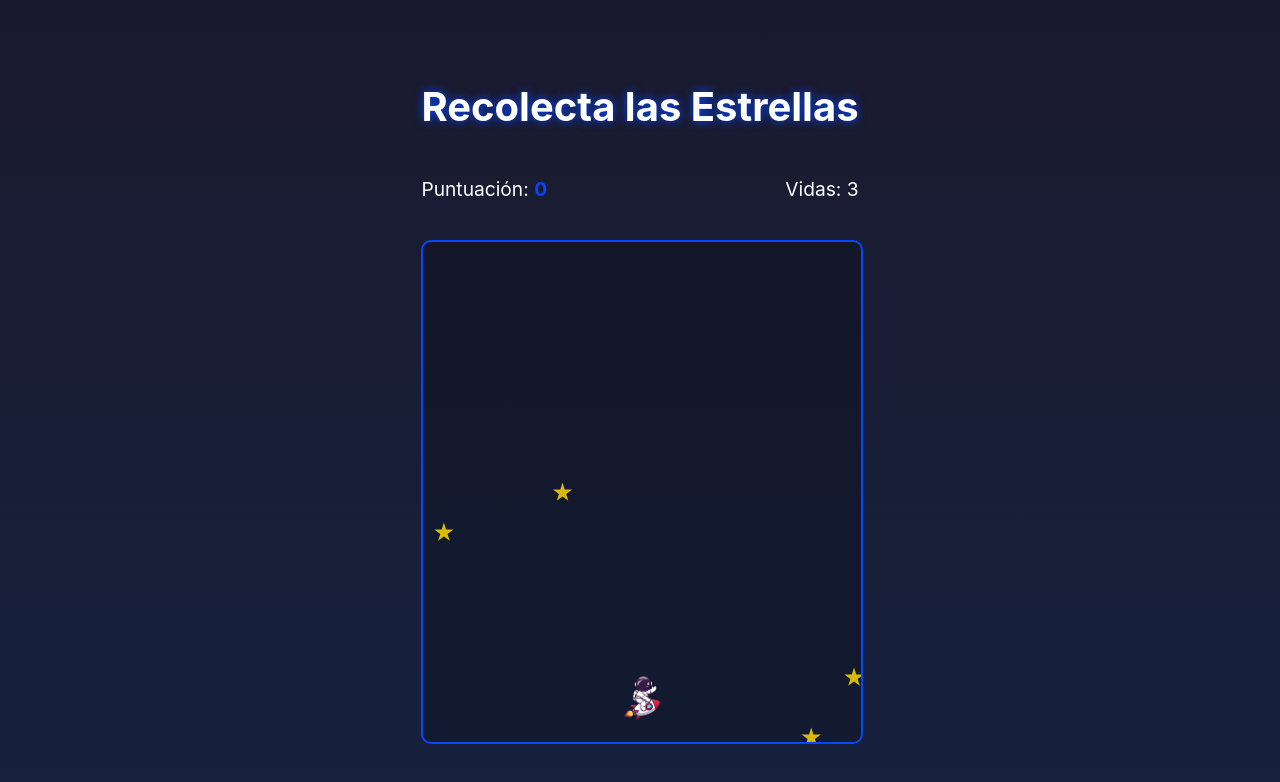
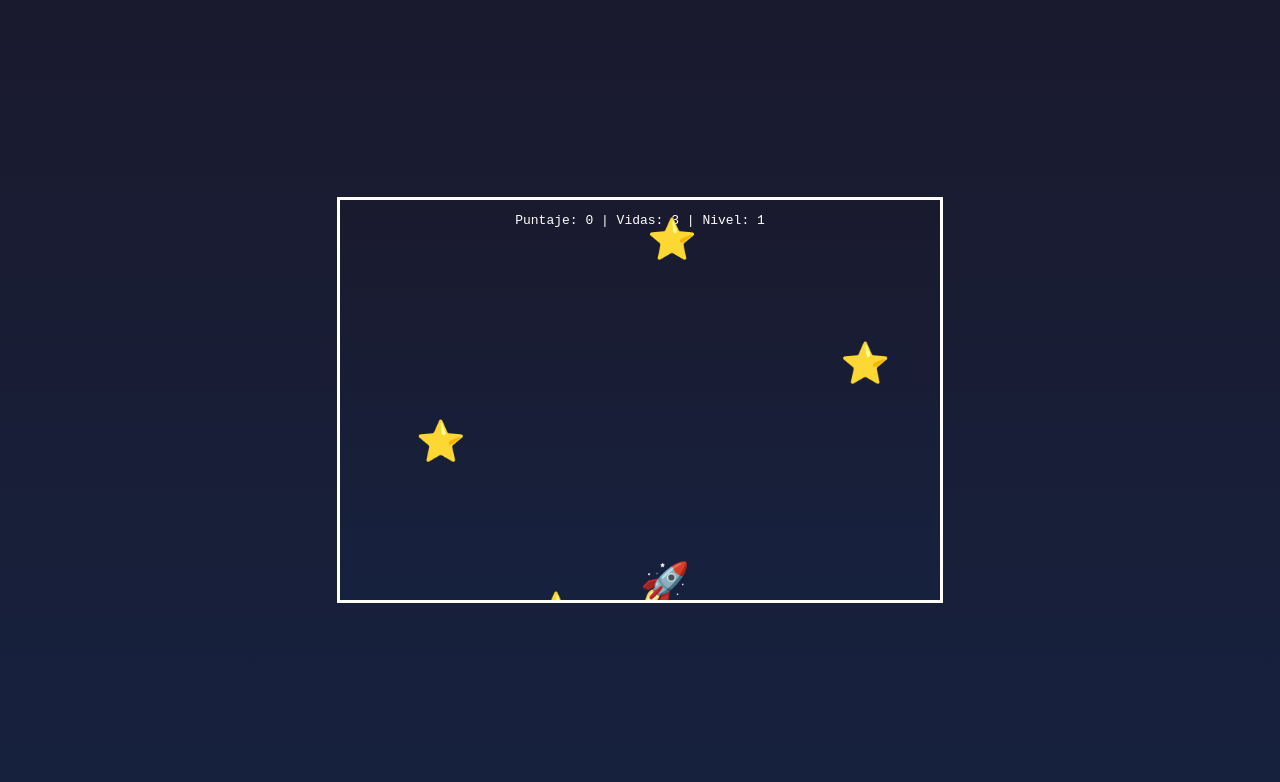
Before and after one commit to Lau-Pere/star-collection-game, an Angular app: page /star-collection-game/ in a window 1280 px wide. Shown: the top 782 px of the page. Built offline with nearby package versions, Linux system fonts and the light colour scheme.

Commit message:
Agregué lógica de niveles, estrellas y meteoritos

```diff
--- a/src/app/app.component.css
+++ b/src/app/app.component.css
@@ -1,127 +1,23 @@
-.container {
-  max-width: 800px;
-  margin: 0 auto;
-  padding: 20px;
-  font-family: "Inter", -apple-system, BlinkMacSystemFont, "Segoe UI", Roboto, Helvetica, Arial, sans-serif;
-  --bright-blue: oklch(51.01% 0.274 263.83);
-  --hot-red: oklch(61.42% 0.238 15.34);
-  --gray-900: oklch(19.37% 0.006 300.98);
-  --gray-700: oklch(36.98% 0.014 302.71);
-  --star-yellow: #ffd700;
+.game-container {
+  position: relative;
+  width: 600px;
+  height: 400px;
+  background: linear-gradient(180deg, #1a1a2e, #16213e);
+  overflow: hidden;
+  border: 3px solid white;
+  margin: 20px auto;
+  user-select: none;
 }
 
-body {
-  background: linear-gradient(180deg, #1a1a2e 0%, #16213e 100%);
-  margin: 0;
-  min-height: 100vh;
+.player, .star, .meteor {
+  position: absolute;
+  font-size: 2.5rem;
+  pointer-events: none;
 }
 
-h1 {
-  color: #fff;
+.scoreboard {
+  color: white;
   text-align: center;
-  font-size: 2.5rem;
-  text-shadow: 0 0 10px var(--bright-blue);
+  margin-top: 10px;
+  font-family: monospace;
 }
-
-.stats {
-  display: flex;
-  justify-content: space-between;
-  color: #fff;
-  font-size: 1.2rem;
-  margin-bottom: 20px;
-}
-
-.score {
-  font-weight: bold;
-  color: var(--bright-blue);
-  animation: pulse 1.5s infinite;
-}
-
-.game-area {
-  position: relative;
-  width: 100%;
-  height: 500px;
-  background: rgba(0, 0, 0, 0.2);
-  border: 2px solid var(--bright-blue);
-  border-radius: 10px;
-  overflow: hidden;
-}
-
-.player {
-  position: absolute;
-  width: 60px;
-  height: 60px;
-  background: url('assets/lindo-astronauta.png') no-repeat center;
-  background-size: contain;
-  transform: translate(-50%, -50%);
-  transition: all 0.1s ease;
-  animation: bounce 0.5s infinite alternate;
-}
-
-.star {
-  position: absolute;
-  width: 20px;
-  height: 20px;
-  background: var(--star-yellow);
-  clip-path: polygon(50% 0%, 61% 35%, 98% 35%, 68% 57%, 79% 91%, 50% 70%, 21% 91%, 32% 57%, 2% 35%, 39% 35%);
-  transform: translate(-50%, -50%);
-  animation: twinkle 0.5s infinite;
-}
-
-.game-over {
-  position: absolute;
-  top: 50%;
-  left: 50%;
-  transform: translate(-50%, -50%);
-  text-align: center;
-  background: rgba(0, 0, 0, 0.8);
-  padding: 20px;
-  border-radius: 10px;
-  color: #fff;
-  animation: fadeIn 0.5s;
-}
-
-.game-over h2 {
-  color: var(--hot-red);
-  margin: 0 0 10px;
-}
-
-.game-over p {
-  margin: 0 0 20px;
-}
-
-.game-over button {
-  padding: 10px 20px;
-  background: var(--bright-blue);
-  color: white;
-  border: none;
-  border-radius: 5px;
-  cursor: pointer;
-  transition: transform 0.2s;
-}
-
-.game-over button:hover {
-  transform: scale(1.1);
-}
-
-@keyframes twinkle {
-  0% { opacity: 1; }
-  50% { opacity: 0.5; }
-  100% { opacity: 1; }
-}
-
-@keyframes bounce {
-  0% { transform: translate(-50%, -40%); }
-  100% { transform: translate(-50%, -60%); }
-}
-
-@keyframes pulse {
-  0% { transform: scale(1); }
-  50% { transform: scale(1.1); }
-  100% { transform: scale(1); }
-}
-
-@keyframes fadeIn {
-  0% { opacity: 0; }
-  100% { opacity: 1; }
-}
--- a/src/app/app.component.html
+++ b/src/app/app.component.html
@@ -1,18 +1,33 @@
-<div class="container">
-  <h1>{{ title }}</h1>
-  <div class="stats">
-    <p>Puntuación: <span class="score">{{ score }}</span></p>
-    <p>Vidas: {{ lives }}</p>
+<div class="game-container">
+  <div
+    class="player"
+    [style.left.%]="playerPosition.x"
+    [style.top.%]="playerPosition.y"
+  >
+    🚀
   </div>
 
-  <div class="game-area">
-    <div class="player" [style.left.%]="playerPosition.x" [style.top.%]="playerPosition.y"></div>
-    <div *ngFor="let star of stars" class="star" [style.left.%]="star.x" [style.top.%]="star.y"></div>
+  <div
+    class="star"
+    *ngFor="let star of stars"
+    [style.left.%]="star.x"
+    [style.top.%]="star.y"
+  >
+    ⭐
   </div>
 
-  <div *ngIf="gameOver" class="game-over">
-    <h2>¡Juego Terminado!</h2>
-    <p>Tu puntuación final: {{ score }}</p>
-    <button (click)="restartGame()">Jugar de Nuevo</button>
+  <div
+    class="meteor"
+    *ngFor="let meteor of meteors"
+    [style.left.%]="meteor.x"
+    [style.top.%]="meteor.y"
+  >
+    ☄️
+  </div>
+
+  <div class="scoreboard">
+    <p>Puntaje: {{ score }} | Vidas: {{ lives }} | Nivel: {{ level }}</p>
+    <button *ngIf="gameOver" (click)="restartGame()">Reiniciar</button>
+    <p *ngIf="gameOver">¡Game Over! 😵‍💫</p>
   </div>
 </div>
--- a/src/app/app.component.ts
+++ b/src/app/app.component.ts
@@ -1,5 +1,11 @@
-import { Component, HostListener, OnInit } from '@angular/core';
+import { Component, OnInit, HostListener } from '@angular/core';
 import { CommonModule } from '@angular/common';
+
+interface ObjectGame {
+  x: number;
+  y: number;
+  id: number;
+}
 
 @Component({
   selector: 'app-root',
@@ -9,29 +15,42 @@ import { CommonModule } from '@angular/common';
   styleUrls: ['./app.component.css']
 })
 export class AppComponent implements OnInit {
-  title = 'Recolecta las Estrellas';
   playerPosition = { x: 50, y: 90 };
-  stars: { x: number, y: number, id: number }[] = [];
+  stars: ObjectGame[] = [];
+  meteors: ObjectGame[] = [];
   score = 0;
   lives = 3;
   gameOver = false;
   starCounter = 0;
+  meteorCounter = 0;
+  level = 1;
 
   ngOnInit() {
     this.startGameLoop();
   }
 
-  @HostListener('document:keydown', ['$event'])
+  @HostListener('window:keydown', ['$event'])
   handleKeyboardEvent(event: KeyboardEvent) {
     if (this.gameOver) return;
 
     const speed = 5;
+
     switch (event.key) {
       case 'ArrowLeft':
+      case 'a':
         this.playerPosition.x = Math.max(0, this.playerPosition.x - speed);
         break;
       case 'ArrowRight':
+      case 'd':
         this.playerPosition.x = Math.min(100, this.playerPosition.x + speed);
+        break;
+      case 'ArrowUp':
+      case 'w':
+        this.playerPosition.y = Math.max(0, this.playerPosition.y - speed);
+        break;
+      case 'ArrowDown':
+      case 's':
+        this.playerPosition.y = Math.min(100, this.playerPosition.y + speed);
         break;
     }
   }
@@ -40,51 +59,47 @@ export class AppComponent implements OnInit {
     setInterval(() => {
       if (this.gameOver) return;
 
-      if (Math.random() < 0.02) {
-        this.stars.push({
-          x: Math.random() * 100,
-          y: 0,
-          id: this.starCounter++
-        });
+      if (Math.random() < 0.03) {
+        this.stars.push({ x: Math.random() * 100, y: 0, id: this.starCounter++ });
+      }
+      if (Math.random() < 0.01 * this.level) {
+        this.meteors.push({ x: Math.random() * 100, y: 0, id: this.meteorCounter++ });
       }
 
-      this.stars = this.stars.map(star => ({
-        ...star,
-        y: star.y + 1
-      }));
+      this.stars = this.stars.map(star => ({ ...star, y: star.y + 1 + this.level * 0.3 }));
+      this.meteors = this.meteors.map(meteor => ({ ...meteor, y: meteor.y + 1 + this.level * 0.5 }));
 
       this.stars = this.stars.filter(star => {
-        const playerX = this.playerPosition.x;
-        const playerY = this.playerPosition.y;
-        const starX = star.x;
-        const starY = star.y;
-
-        if (
-          Math.abs(playerX - starX) < 10 &&
-          Math.abs(playerY - starY) < 5
-        ) {
+        if (this.isColliding(this.playerPosition, star, 10, 10)) {
           this.score += 10;
+          if (this.score >= this.level * 100) this.level++;
           return false;
         }
+        return star.y <= 100;
+      });
 
-        if (star.y > 100) {
+      this.meteors = this.meteors.filter(meteor => {
+        if (this.isColliding(this.playerPosition, meteor, 10, 10)) {
           this.lives--;
-          if (this.lives <= 0) {
-            this.gameOver = true;
-          }
+          if (this.lives <= 0) this.gameOver = true;
           return false;
         }
-
-        return true;
+        return meteor.y <= 100;
       });
     }, 50);
+  }
+
+  isColliding(pos1: { x: number; y: number }, pos2: { x: number; y: number }, width: number, height: number) {
+    return Math.abs(pos1.x - pos2.x) < width && Math.abs(pos1.y - pos2.y) < height;
   }
 
   restartGame() {
     this.score = 0;
     this.lives = 3;
     this.stars = [];
+    this.meteors = [];
     this.gameOver = false;
     this.playerPosition = { x: 50, y: 90 };
+    this.level = 1;
   }
 }
```
Also changed, not shown: 2 other files (tests, documents, lock files or other folders).
